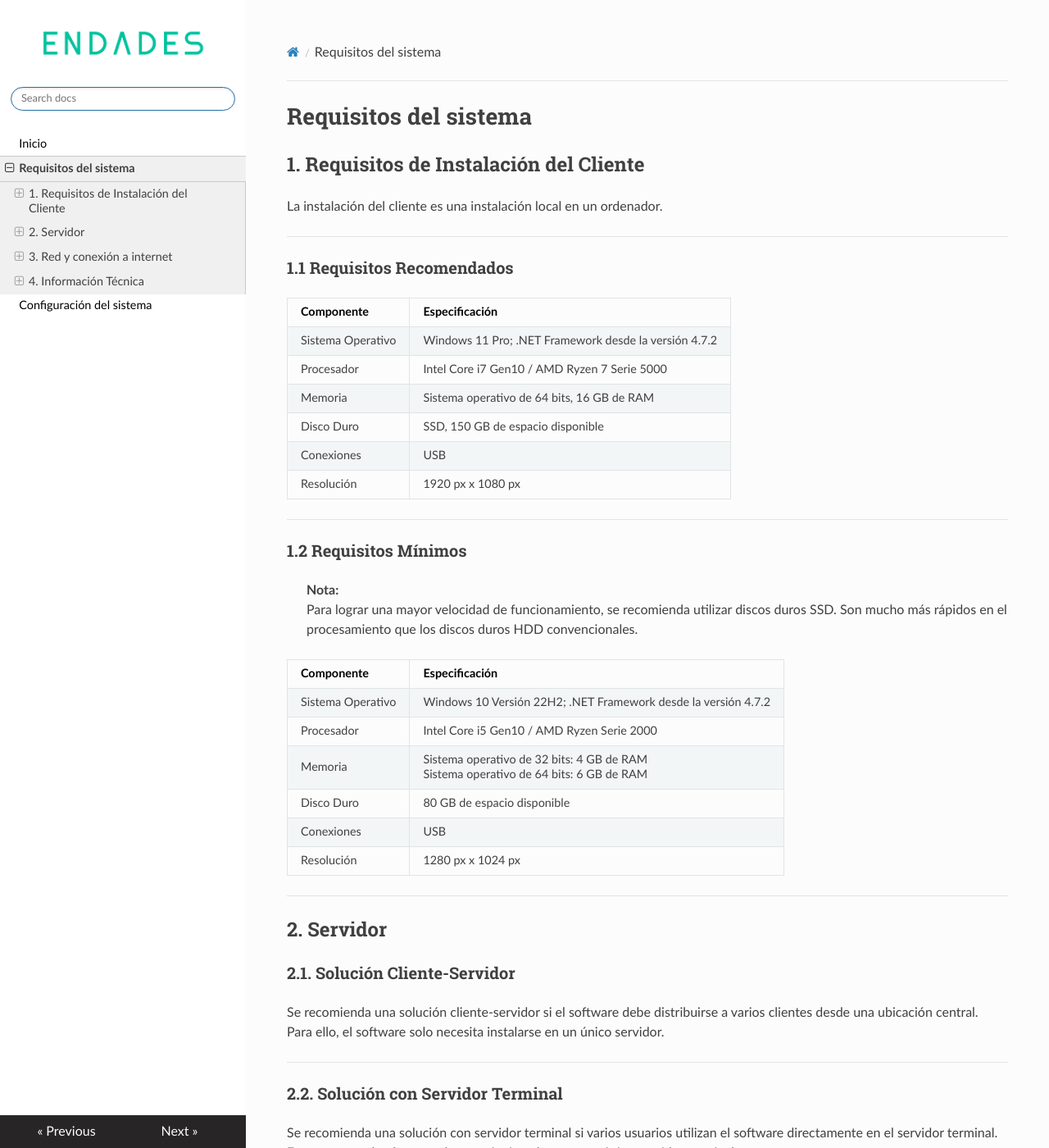
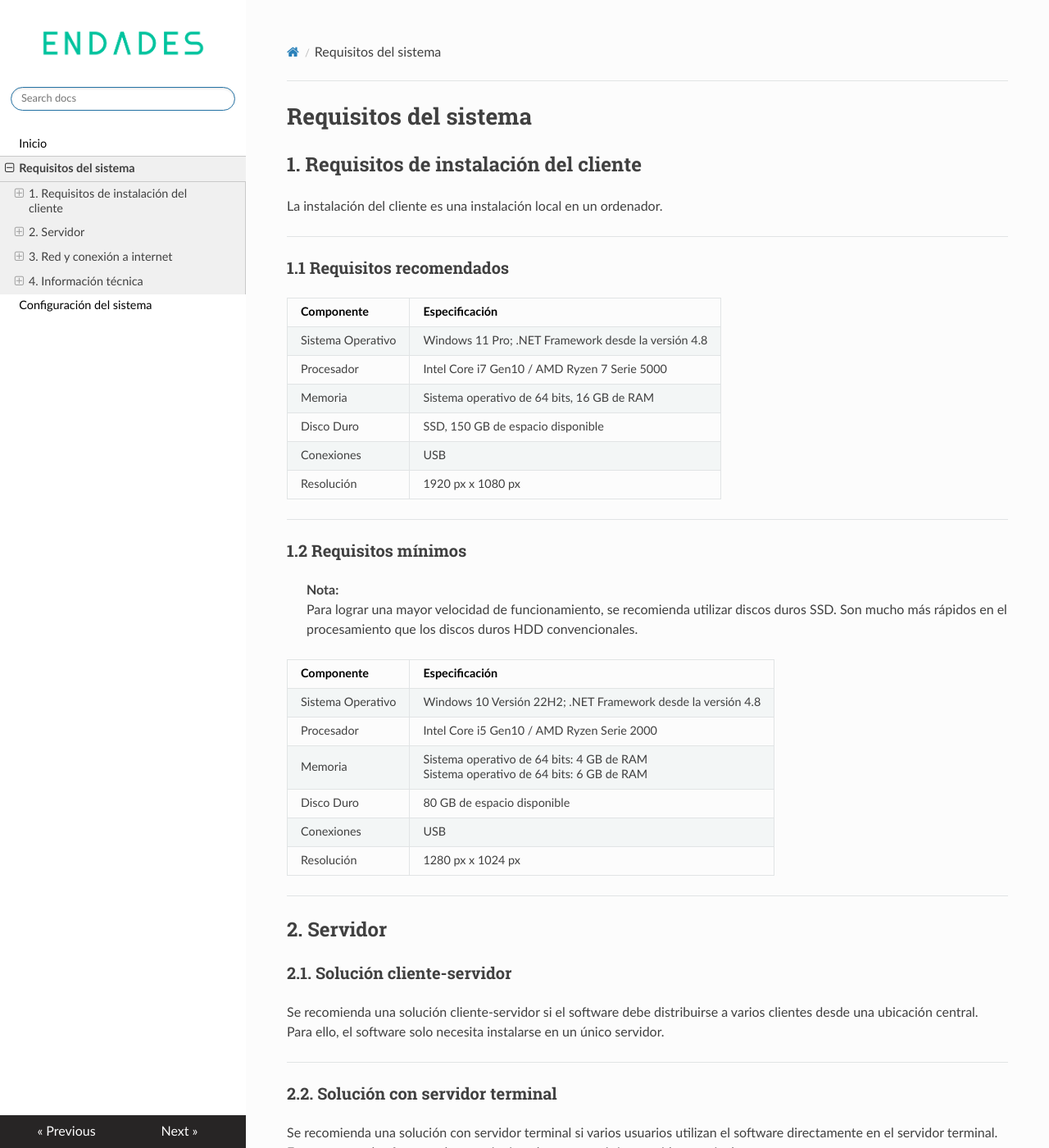
Before and after one commit to endades/Setup-installation, an MkDocs documentation site: the page built from docs/Requisitos_Sistema.md, in a window 1280 px wide and 1400 px high. Shown: the whole window at 82% size. Built offline with MkDocs 1.6.1, drawn with Linux system fonts in a browser that asks for light colours; nearby versions of some CDN libraries; some of the changed text lies outside the part shown.

Commit message:
Update info

```diff
--- a/docs/Requisitos_Sistema.md
+++ b/docs/Requisitos_Sistema.md
@@ -1,16 +1,16 @@
 # Requisitos del sistema
 
-## 1. Requisitos de Instalación del Cliente
+## 1. Requisitos de instalación del cliente
 
 La instalación del cliente es una instalación local en un ordenador.
 
 ---
 
-### 1.1 Requisitos Recomendados
+### 1.1 Requisitos recomendados
 
 | Componente       | Especificación                                              |
 |------------------|-------------------------------------------------------------|
-| Sistema Operativo | Windows 11 Pro; .NET Framework desde la versión 4.7.2      |
+| Sistema Operativo | Windows 11 Pro; .NET Framework desde la versión 4.8     |
 | Procesador        | Intel Core i7 Gen10 / AMD Ryzen 7 Serie 5000              |
 | Memoria           | Sistema operativo de 64 bits, 16 GB de RAM                 |
 | Disco Duro        | SSD, 150 GB de espacio disponible                          |
@@ -19,16 +19,16 @@ La instalación del cliente es una instalación local en un ordenador.
 
 ---
 
-### 1.2 Requisitos Mínimos
+### 1.2 Requisitos mínimos
 
 > **Nota:**
 > Para lograr una mayor velocidad de funcionamiento, se recomienda utilizar discos duros SSD. Son mucho más rápidos en el procesamiento que los discos duros HDD convencionales.
 
 | Componente       | Especificación                                              |
 |------------------|-------------------------------------------------------------|
-| Sistema Operativo | Windows 10 Versión 22H2; .NET Framework desde la versión 4.7.2 |
+| Sistema Operativo | Windows 10 Versión 22H2; .NET Framework desde la versión 4.8 |
 | Procesador        | Intel Core i5 Gen10 / AMD Ryzen Serie 2000                |
-| Memoria           | Sistema operativo de 32 bits: 4 GB de RAM<br>Sistema operativo de 64 bits: 6 GB de RAM |
+| Memoria           | Sistema operativo de 64 bits: 4 GB de RAM<br>Sistema operativo de 64 bits: 6 GB de RAM |
 | Disco Duro        | 80 GB de espacio disponible                                |
 | Conexiones        | USB                                                        |
 | Resolución        | 1280 px x 1024 px                                          |
@@ -37,21 +37,21 @@ La instalación del cliente es una instalación local en un ordenador.
 
 ## 2. Servidor
 
-### 2.1. Solución Cliente-Servidor
+### 2.1. Solución cliente-servidor
 
 Se recomienda una solución cliente-servidor si el software debe distribuirse a varios clientes desde una ubicación central.
 Para ello, el software solo necesita instalarse en un único servidor.
 
 ---
 
-### 2.2. Solución con Servidor Terminal
+### 2.2. Solución con servidor terminal
 
 Se recomienda una solución con servidor terminal si varios usuarios utilizan el software directamente en el servidor terminal.
 En este caso, el software solo necesita instalarse en un único servidor terminal.
 
 ---
 
-### 2.3. Servidor Terminal con Acceso a Unidad de Red
+### 2.3. Servidor terminal con acceso a unidad de red
 
 Es posible combinar una solución con servidor terminal y una solución cliente-servidor.
 
@@ -60,7 +60,7 @@ También se pueden utilizar clientes a través de una solución cliente-servidor
 
 ---
 
-### 2.4. Solución de Virtualización
+### 2.4. Solución de virtualización
 
 La virtualización de servidores se utiliza cuando varios servidores virtuales deben funcionar sobre un mismo hardware físico.
 Para ello, se instala un software de virtualización en un servidor anfitrión, el cual proporciona los recursos a las máquinas virtuales.
@@ -73,16 +73,16 @@ Para ello, se instala un software de virtualización en un servidor anfitrión,
 
 ---
 
-### 2.5. Requisitos del Servidor
+### 2.5. Requisitos del servidor
 
-#### Sistemas Operativos Compatibles
+#### Sistemas operativos compatibles
 
 - Windows Server 2016
 - Windows Server 2019
 - Windows Server 2022
 - .NET Framework versión 4.8
 
-#### Discos Duros
+#### Discos duros
 
 > Para lograr una mayor velocidad de funcionamiento, se recomienda el uso de discos SSD.
 
@@ -90,7 +90,7 @@ Para ello, se instala un software de virtualización en un servidor anfitrión,
 
 ## 3. Red y conexión a internet
 
-### 3.1. Conexión a Internet
+### 3.1. Conexión a internet
 
 #### Requisitos Mínimos
 
--- a/docs/stylesheets/custom.css
+++ b/docs/stylesheets/custom.css
@@ -23,7 +23,7 @@
 .wy-menu-vertical li.toctree-l1 > a:hover,
 .wy-menu-vertical li.toctree-l2 > a:hover,
 .wy-menu-vertical li.toctree-l3 > a:hover {
-    color: #0098da;
+    color: #00c39e;
 }
 
 
--- a/mkdocs.yml
+++ b/mkdocs.yml
@@ -1,5 +1,5 @@
 site_name: Endades Support
-site_favicon: img/favicon.ico
+# site_favicon: img/favicon.ico
 
 theme:
   name: readthedocs
```
Also changed, not shown: other parts of docs/Requisitos_Sistema.md (+6 -16 lines), docs/Configuracion_Sistema.md (+1 -11 lines), docs/index.md (+3 -3 lines).
